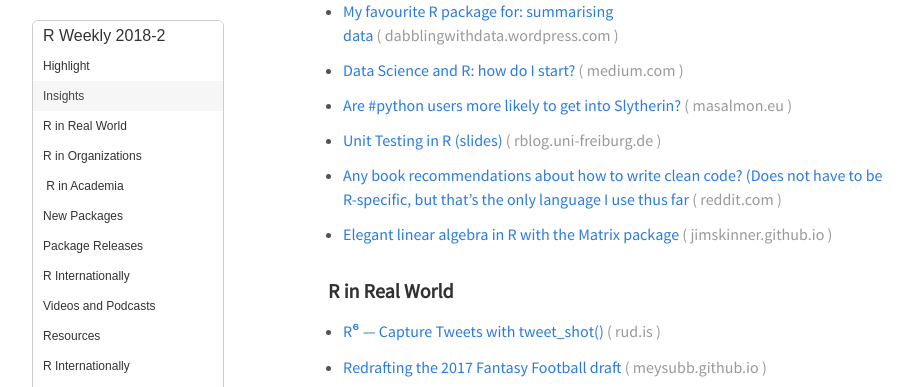
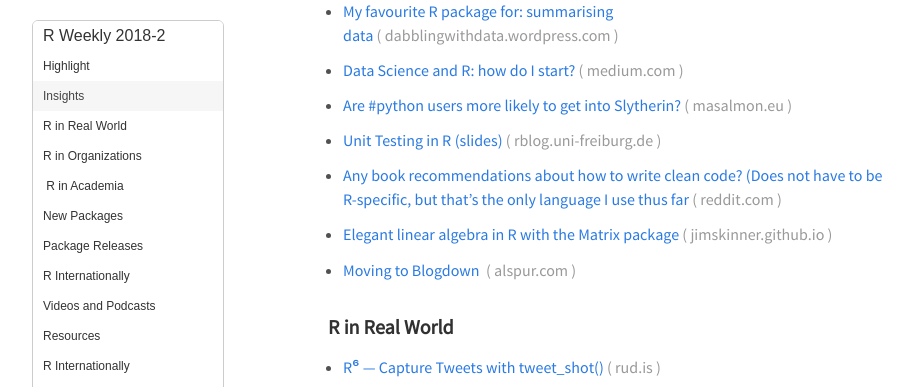
Before and after one commit to rweekly/rweekly.org, a Jekyll site: the page built from draft.md, in a window 1280 px wide and 900 px high, scrolled down 401 px, cut to the strip 0-387 px from the top of the window. Shown: the whole strip, without its empty margins (32-945 px from the left). Built offline with Jekyll 4.4.1, drawn with Linux system fonts in a browser that asks for light colours; emoji names are drawn with the system emoji font; comment, search, counter and statistics services are not loaded.

Commit message:
Update draft.md

```diff
--- a/draft.md
+++ b/draft.md
@@ -30,6 +30,8 @@
 + [Any book recommendations about how to write clean code? (Does not have to be R-specific, but that's the only language I use thus far](https://www.reddit.com/r/rstats/comments/7nzi27/any_book_recommendations_about_how_to_write_clean/?st=jc2tdd0q&sh=5064e463)
 
 + [Elegant linear algebra in R with the Matrix package](https://jimskinner.github.io/post/elegant-linear-algebra-in-r-with-the-matrix-package/)
+
++ [Moving to Blogdown ](https://www.alspur.com/moving-to-blogdown/)
 
 ### R in Real World
 
```
